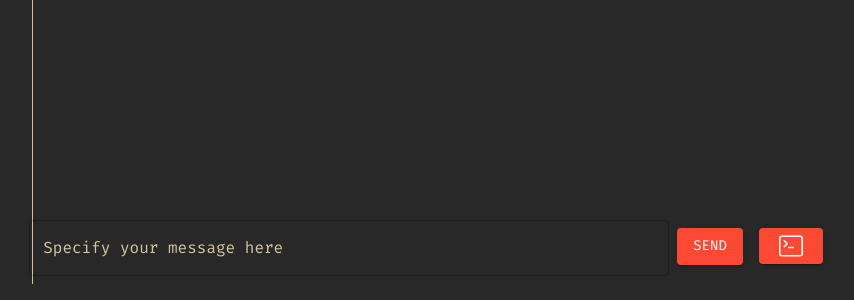
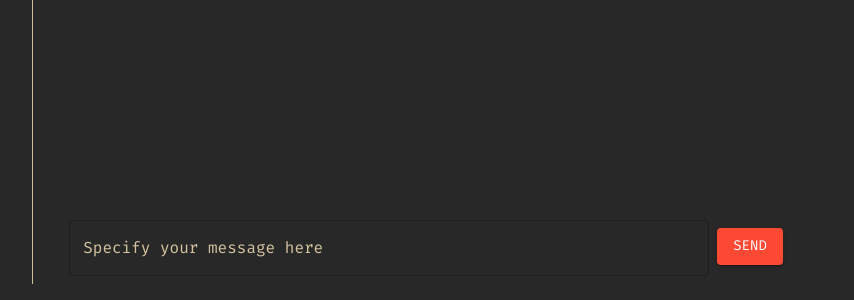
Before and after one commit to GPTStonks/chatbot, a React (Create React App) app: page / in a window 1280 px wide. Shown: the part 500-800 px from the top of the page, without its empty margins (210-1064 px from the left). Built offline with nearby package versions, Linux system fonts and the light colour scheme.

Commit message:
asynchronous requests to fastapi

```diff
--- a/package.json
+++ b/package.json
@@ -10,6 +10,7 @@
     "@testing-library/jest-dom": "^5.17.0",
     "@testing-library/react": "^13.4.0",
     "@testing-library/user-event": "^13.5.0",
+    "axios": "^1.4.0",
     "react": "^18.2.0",
     "react-dom": "^18.2.0",
     "react-icons": "^4.10.1",
--- a/src/components/Chatbot.js
+++ b/src/components/Chatbot.js
@@ -52,27 +52,74 @@ const Chatbot = () => {
 
   useEffect(scrollToBottom, [messages]);
 
-  const sendMessage = () => {
+  const sendMessage = async () => {
     if (newMessage.trim() !== '') {
-      setMessages(prevMessages => [...prevMessages, { text: newMessage, user: 'Me' }, { loading: true }]);
+      const userMessage = { text: newMessage, user: 'Me' };
+      const loadingMessage = { loading: true };
+      setMessages(prevMessages => [...prevMessages, userMessage, loadingMessage]);
       setNewMessage('');
 
-      const botResponse = `You said: ${newMessage}`;
+      try {
+        let response = await fetch('http://localhost:8000/process_query_async', {
+          method: 'POST',
+          headers: {
+            'Content-Type': 'application/json'
+          },
+          body: JSON.stringify({ query: newMessage })
+        });
 
-      let botMessageIndex = messages.length + 1;
+        if (!response.ok) {
+          throw new Error(`HTTP error! status: ${response.status}`);
+        }
+
+        const data = await response.json();
+        const jobId = data.job_id;
+        console.log(data);
+        console.log(jobId);
+
+        let botMessageText;
+
+        while (true) {
+          response = await fetch(`http://localhost:8000/get_processing_result/${jobId}`);
+          const resultData = await response.json();
+
+          console.log(`Status: ${resultData.status}`);
+          console.log(`Result: ${JSON.stringify(resultData.result)}`);
+
+          if (resultData.status === "completed") {
+            botMessageText = resultData.result.result || resultData.result.error;
+            break;
+          }
+
+          await new Promise(resolve => setTimeout(resolve, 5000));
+        }
+
+
+        const newMessages = messages.slice(0, -1);
+        let botMessageIndex = newMessages.length;
         let i = 0;
 
         const typingInterval = setInterval(() => {
-        if (i < botResponse.length) {
-          let newMessages = [...messages, { text: newMessage, user: 'Me' }, { text: botResponse.slice(0, i+1), user: 'Bot' }];
-          setMessages(newMessages);
+          if (i < botMessageText.length) {
+            let newBotMessage = { text: botMessageText.slice(0, i + 1), user: 'Bot' };
+            newMessages[botMessageIndex] = newBotMessage;
+            setMessages([...newMessages]);
             i++;
           } else {
             clearInterval(typingInterval);
           }
         }, 10);
+
+      } catch (error) {
+        setMessages(prevMessages => {
+          const newMessages = prevMessages.slice(0, -1); // remove loading message
+          return [...newMessages, { text: "Couldn't process the request. Try again.", user: 'Bot' }];
+        });
+      }
     }
   };
+
+
 
   return (
     <div>
@@ -101,17 +148,17 @@ const Chatbot = () => {
           <div ref={messagesEndRef} />
         </List>
       </Box>
-      <Box sx={{ position: "fixed", right: "0", bottom: "3%", left: "0"}} >
+      <Box sx={{ position: "fixed", right: "0", bottom: "3%", left: "0" }} >
         <TextField
           value={newMessage}
           onChange={event => setNewMessage(event.target.value)}
           label="Specify your message here"
-          sx={{ width: "50%"}}
+          sx={{ width: "50%" }}
         />
         <Button variant="contained" color="primary" onClick={sendMessage} sx={{ m: 1 }}>Send</Button>
-        <Button variant="contained" color="primary" onClick={sendMessage} sx={{ m: 1 }}>
+        {/* <Button variant="contained" color="primary" onClick={sendMessage} sx={{ m: 1 }}>
           <BsTerminal size={24}/>
-        </Button>
+        </Button> */}
       </Box>
     </div>
   );
```
Also changed, not shown: 1 other file (tests, documents, lock files or other folders). Lines whose indentation alone changed are shown as unchanged.
